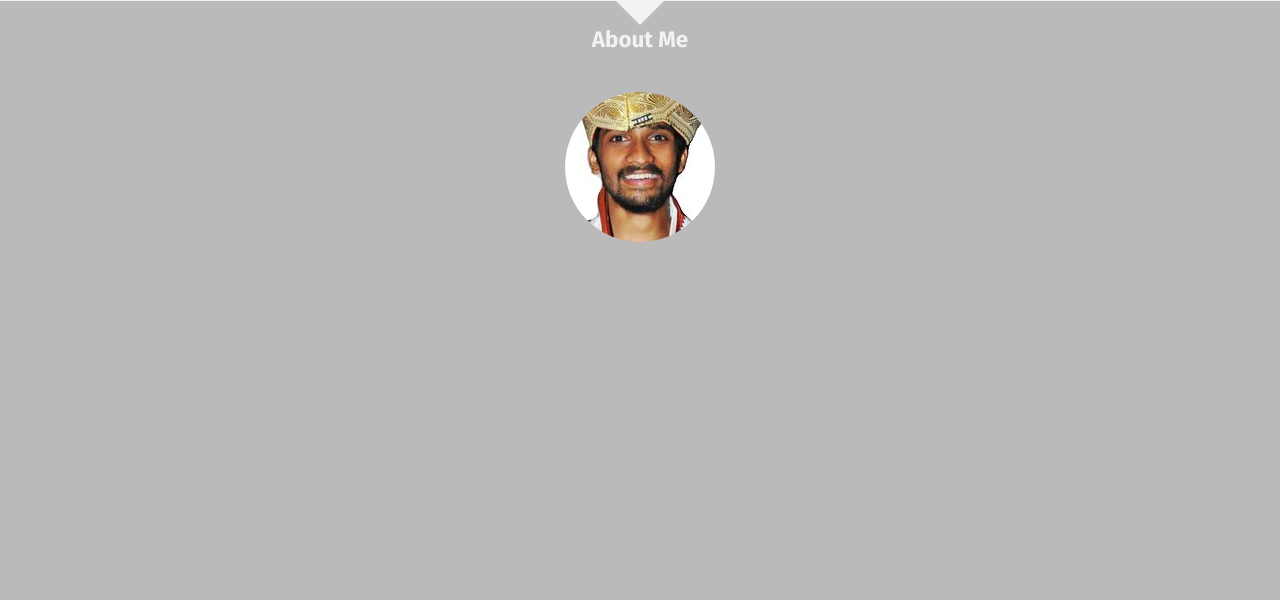
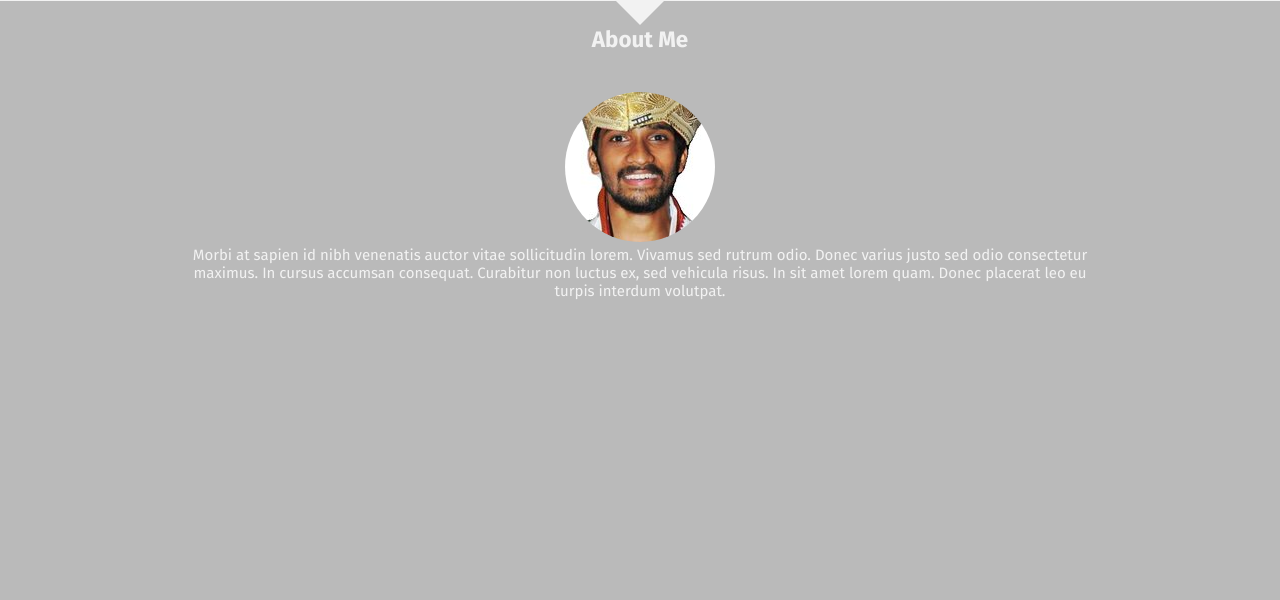
Before and after one commit to 91shetty/91shetty.github.io, a PHP site: page /np/index.html in a window 1280 px wide. Shown: the part 663-1263 px from the top of the page. Run offline with PHP 8.4, Linux system fonts and the light colour scheme; some libraries are stand-ins or nearby versions.

Commit message:
adding text to about section

```diff
--- a/np/index.html
+++ b/np/index.html
@@ -27,6 +27,9 @@
 					<figure>
 						<img src="me_profile.png" alt="me_profile" width="150" height="150">
 					</figure>
+					<p>
+						Morbi at sapien id nibh venenatis auctor vitae sollicitudin lorem. Vivamus sed rutrum odio. Donec varius justo sed odio consectetur maximus. In cursus accumsan consequat. Curabitur non luctus ex, sed vehicula risus. In sit amet lorem quam. Donec placerat leo eu turpis interdum volutpat.
+					</p>
 				</div>
 			</section>
 			<section id="principle" class="section-block">
--- a/np/style.css
+++ b/np/style.css
@@ -107,6 +107,12 @@ header {
 
 #about figure img {
 	border-radius: 50%;
+}
+
+#about p {
+	margin: auto;
+	width: 900px;
+	font-size: 15px;
 }
 
 #about:after {
```
